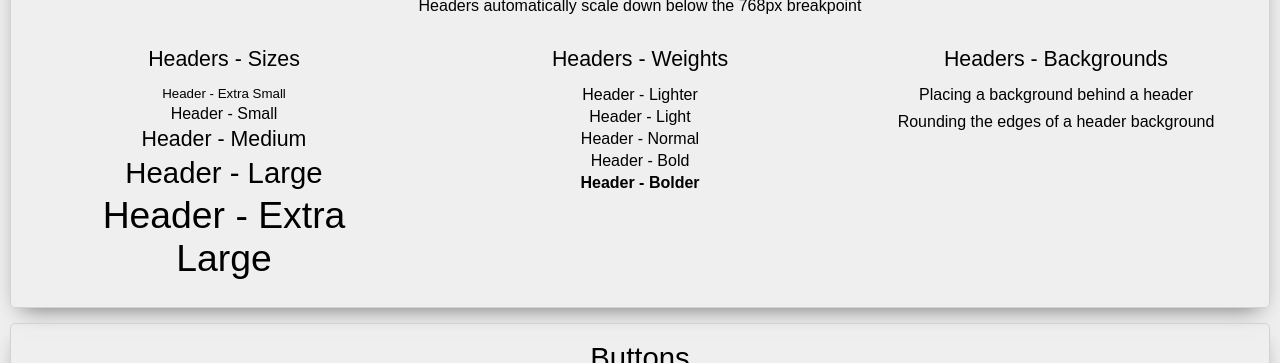
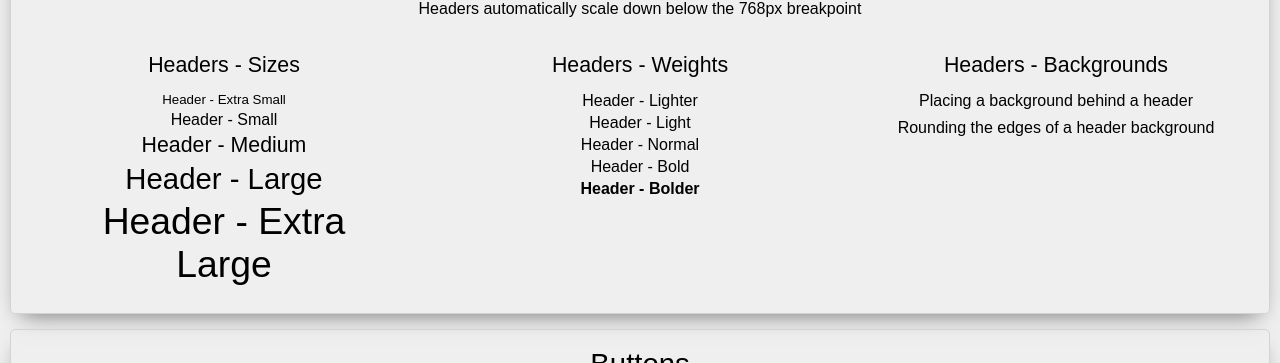
Before and after one commit to gditfc/wily-styles, a website: page index.html in a window 1280 px wide. Shown: the part 737-1100 px from the top of the page. Drawn offline with nearby package versions, Linux system fonts and the light colour scheme; no server answers; a web font is replaced by a local one.

Commit message:
headers text fix

```diff
--- a/index.html
+++ b/index.html
@@ -135,8 +135,8 @@
             <div class="h_center mar_bot10 mar_top15">
                 <div class="header lg bg_green round">Headers</div>
             </div>
-            <div class="h_center mar_bot10">
-                <div>Headers automatically scale down below the 768px breakpoint</div>
+            <div class="h_center text_center mar_bot10 pad_3">
+                Headers automatically scale down below the 768px breakpoint
             </div>
 
             <!-- columns container -->
```
